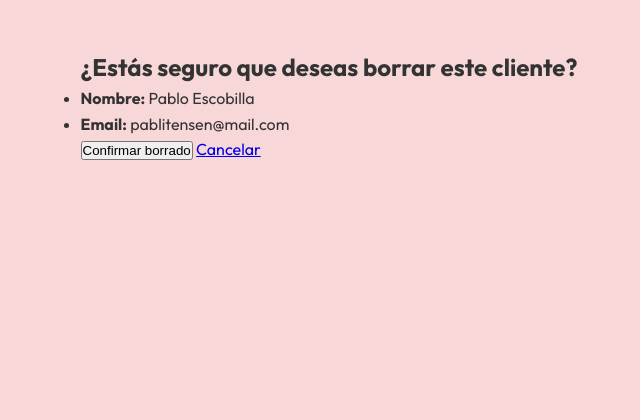
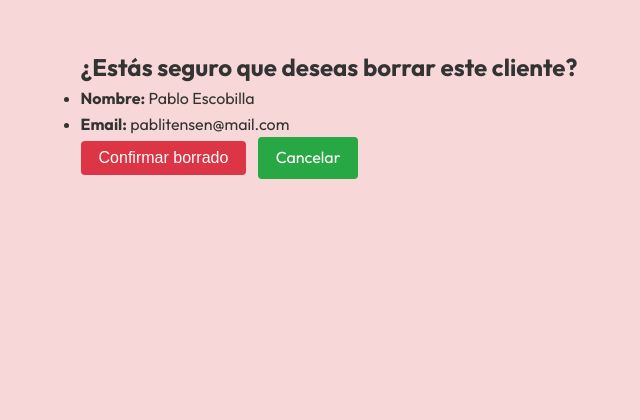
Before and after one commit to leinadatserga/ProyectoFinalPython_Daniel_Agresta, a Django app: page /clientes/1/borrar/ in a window 1280 px wide. Shown: the part 186-606 px from the top of the page, without its empty margins (311-951 px from the left). Run offline with Django 5.2, Linux system fonts and the light colour scheme; the visitor is signed in with stand-in values (Sample User, id 1); data comes from the database, SQL or seed files in the repository.

Commit message:
Estilos de edición y borrado. Limpieza.

```diff
--- a/ecommerce/templates/commerce/borrar_cliente.html
+++ b/ecommerce/templates/commerce/borrar_cliente.html
@@ -1,5 +1,10 @@
 {% extends 'commerce/base.html' %}
+{% load static %}
 {% block title %}Borrar Cliente{% endblock %}
+
+{% block extra_css %}
+<link rel="stylesheet" href="{% static 'css/borrar_cliente.css' %}">
+{% endblock %}
 
 {% block content %}
 <h2>¿Estás seguro que deseas borrar este cliente?</h2>
@@ -9,7 +14,7 @@
 </ul>
 <form method="post">
     {% csrf_token %}
-    <button type="submit">Confirmar borrado</button>
-    <a href="{% url 'detalle_cliente' object.pk %}">Cancelar</a>
+    <button type="submit" class="btn-borrar">Confirmar borrado</button>
+    <a href="{% url 'detalle_cliente' object.pk %}" class="btn-cancelar">Cancelar</a>
 </form>
 {% endblock %}
--- /dev/null
+++ b/static/css/borrar_cliente.css
@@ -0,0 +1,32 @@
+/* Estilos para Borrar Cliente */
+
+.btn-borrar {
+    background: #dc3545;
+    color: #fff;
+    border: none;
+    padding: 8px 18px;
+    border-radius: 4px;
+    cursor: pointer;
+    font-size: 1em;
+    transition: background 0.2s;
+}
+.btn-borrar:hover {
+    background: #a71d2a;
+}
+
+.btn-cancelar {
+    background: #28a745;
+    color: #fff !important;
+    border: none;
+    padding: 8px 18px;
+    border-radius: 4px;
+    cursor: pointer;
+    font-size: 1em;
+    text-decoration: none;
+    margin-left: 8px;
+    transition: background 0.2s;
+    display: inline-block;
+}
+.btn-cancelar:hover {
+    background: #1e7e34;
+}
--- a/static/css/listar_clientes.css
+++ b/static/css/listar_clientes.css
@@ -1,4 +1,4 @@
-/* Estilos mínimos para botones y tabla en listar_clientes.html */
+/* Estilos para Listar Clientes */
 
 .table-clientes {
     width: 100%;
--- a/static/css/search.css
+++ b/static/css/search.css
@@ -1,5 +1,5 @@
 /*
- * Estilos para la búsqueda
+ * Estilos para Búsqueda
  */
 
 .search-container {
```
Also changed, not shown: ecommerce/templates/commerce/editar_cliente.html (+6 -1 lines), static/css/editar_cliente.css (added, +35 -0 lines), plan.txt (deleted).
